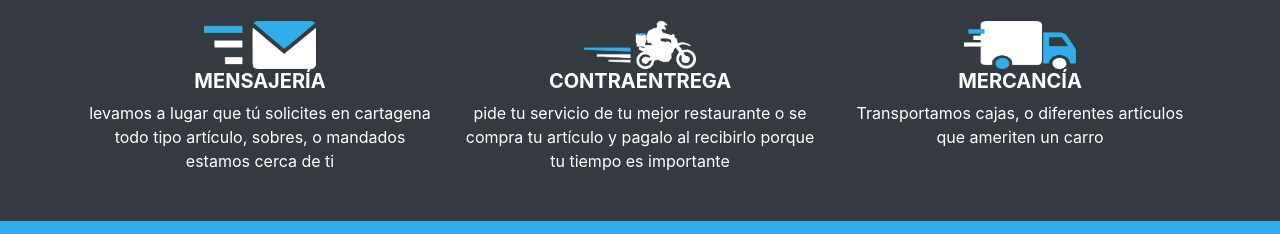
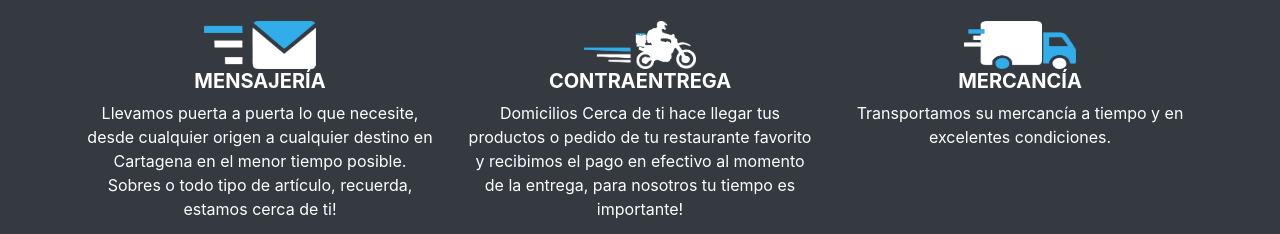
Before and after one commit to jdcr1425/cercadetiWeb, a plain HTML site: page index.html in a window 1280 px wide. Shown: the part 1315-1549 px from the top of the page. Drawn offline with nearby package versions, Linux system fonts and the light colour scheme.

Commit message:
Update index.html

```diff
--- a/index.html
+++ b/index.html
@@ -102,17 +102,17 @@
                 <div class="col-md-4 mb-2">
                     <img src="./images/mensaje png.png" class="d-block img-fluid mx-auto tam" />
                     <h3 class="bold h5">MENSAJERÍA</h3>
-                    <p>levamos a lugar que tú solicites en cartagena todo tipo artículo, sobres, o mandados estamos cerca de ti</p>
+                    <p>Llevamos puerta a puerta lo que necesite, desde cualquier origen a cualquier destino en Cartagena en el menor tiempo posible. Sobres o todo tipo de artículo, recuerda, estamos cerca de ti!</p>
                 </div>
                 <div class="col-md-4 mb-2">
                     <img src="./images/moto png.png" class="d-block img-fluid mx-auto tam " />
                     <h3 class="bold h5">CONTRAENTREGA</h3>
-                    <p> pide tu servicio de tu mejor restaurante o se compra tu artículo y pagalo al recibirlo porque tu tiempo es importante</p>
+                    <p>Domicilios Cerca de ti hace llegar tus productos o pedido de tu restaurante favorito y recibimos el pago en efectivo al momento de la entrega, para nosotros tu tiempo es importante!</p>
                 </div>
                 <div class="col-md-4 mb-2">
                     <img src="./images/carro png.png" class="d-block img-fluid mx-auto tam" />
                     <h3 class="bold h5">MERCANCÍA</h3>
-                    <p>Transportamos cajas, o diferentes artículos que ameriten un carro</p>
+                    <p>Transportamos su mercancía a tiempo y en excelentes condiciones.</p>
                 </div>
             </div>
         </div>
```
